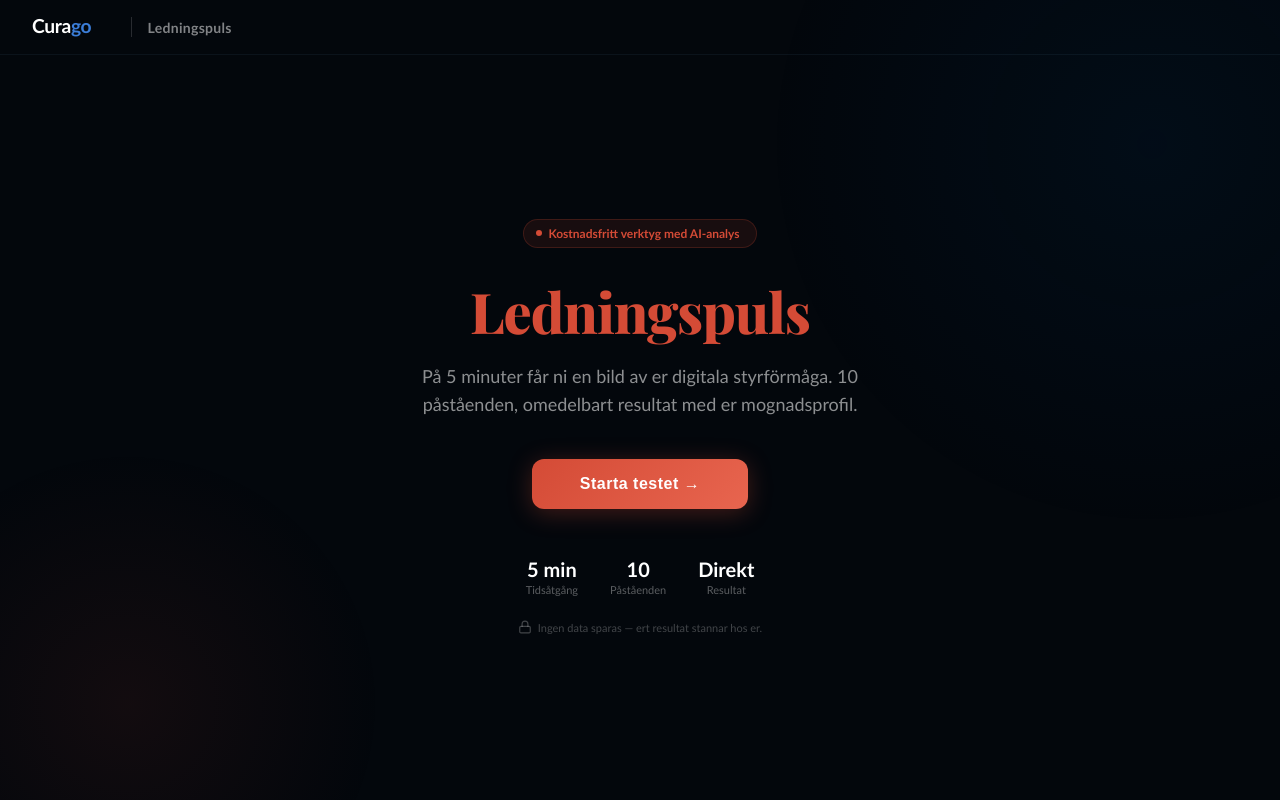
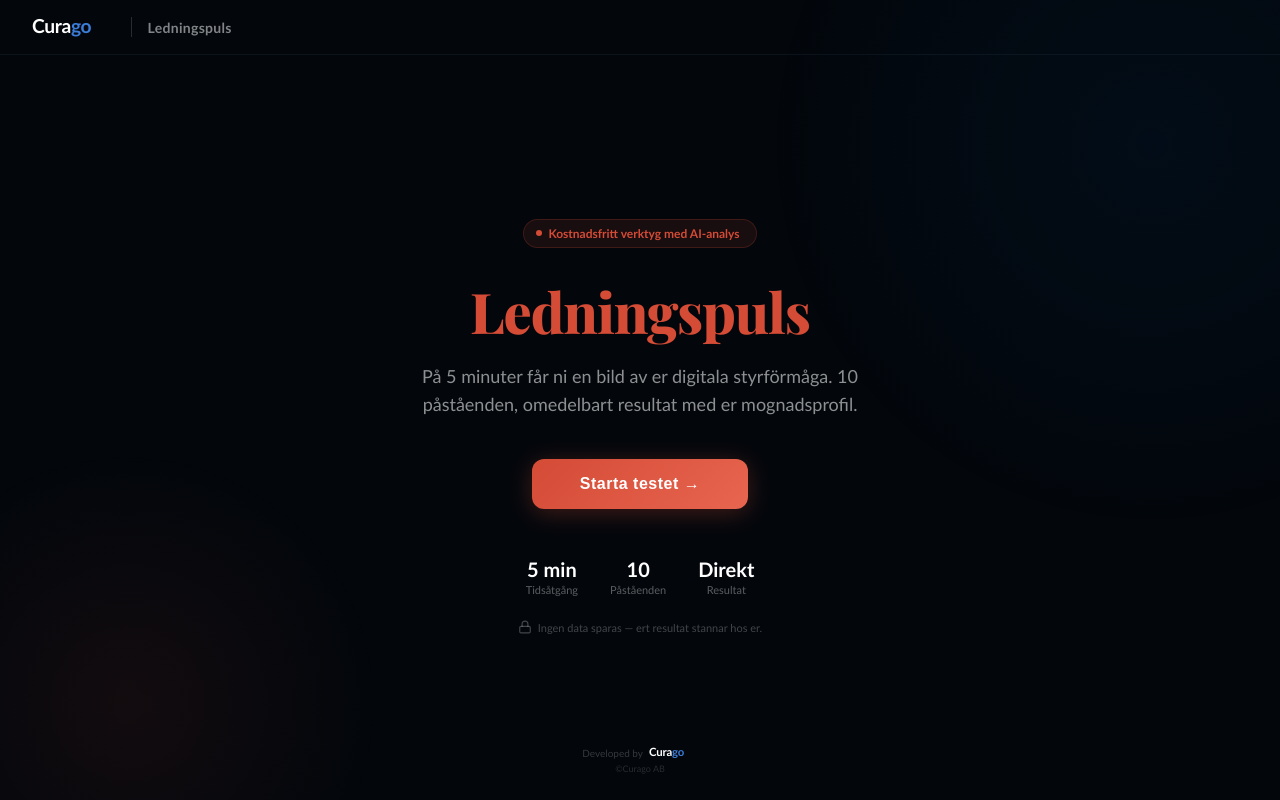
Before and after one commit to Criterio-inc/ledningskollen, a Next.js app: page / in a window 1280 px wide. Built offline with nearby package versions, Linux system fonts and the light colour scheme.

Commit message:
Lägg till footer med Curago-logotyp och copyright på startsidan
https://claude.ai/code/session_01D3SJVV1x9pj9NHycnSf5w7

```diff
--- a/app/ledningskollen.js
+++ b/app/ledningskollen.js
@@ -809,6 +809,17 @@ export default function Ledningskollen() {
               Ingen data sparas — ert resultat stannar hos er.
             </span>
           </div>
+
+          <div style={{
+            position: "absolute", bottom: 24, left: 0, right: 0,
+            display: "flex", flexDirection: "column", alignItems: "center", gap: 4,
+          }}>
+            <div style={{ display: "flex", alignItems: "center", gap: 6 }}>
+              <span style={{ fontSize: 10, color: "rgba(255,255,255,0.2)" }}>Developed by</span>
+              <CuragoLogo height={13} />
+            </div>
+            <span style={{ fontSize: 9, color: "rgba(255,255,255,0.15)" }}>©Curago AB</span>
+          </div>
         </div>
       )}
       {phase === "quiz" && (
```
